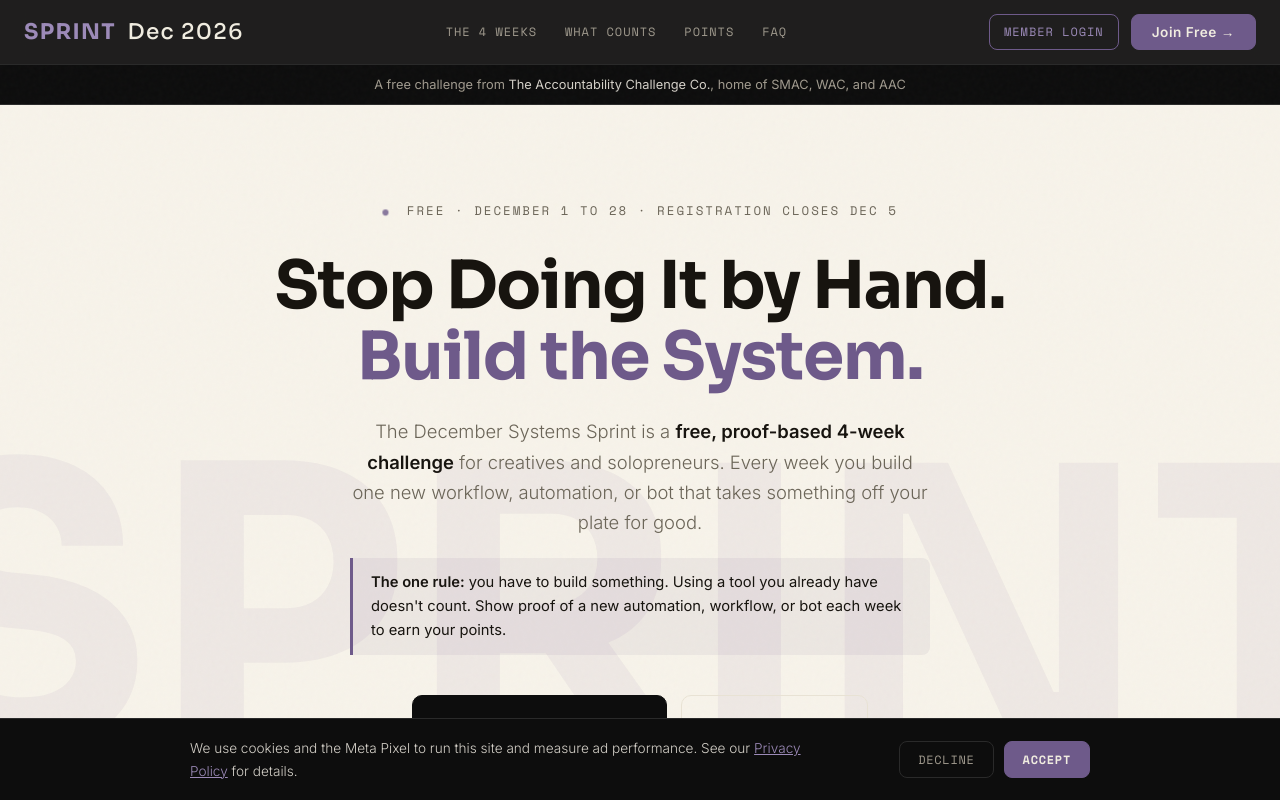
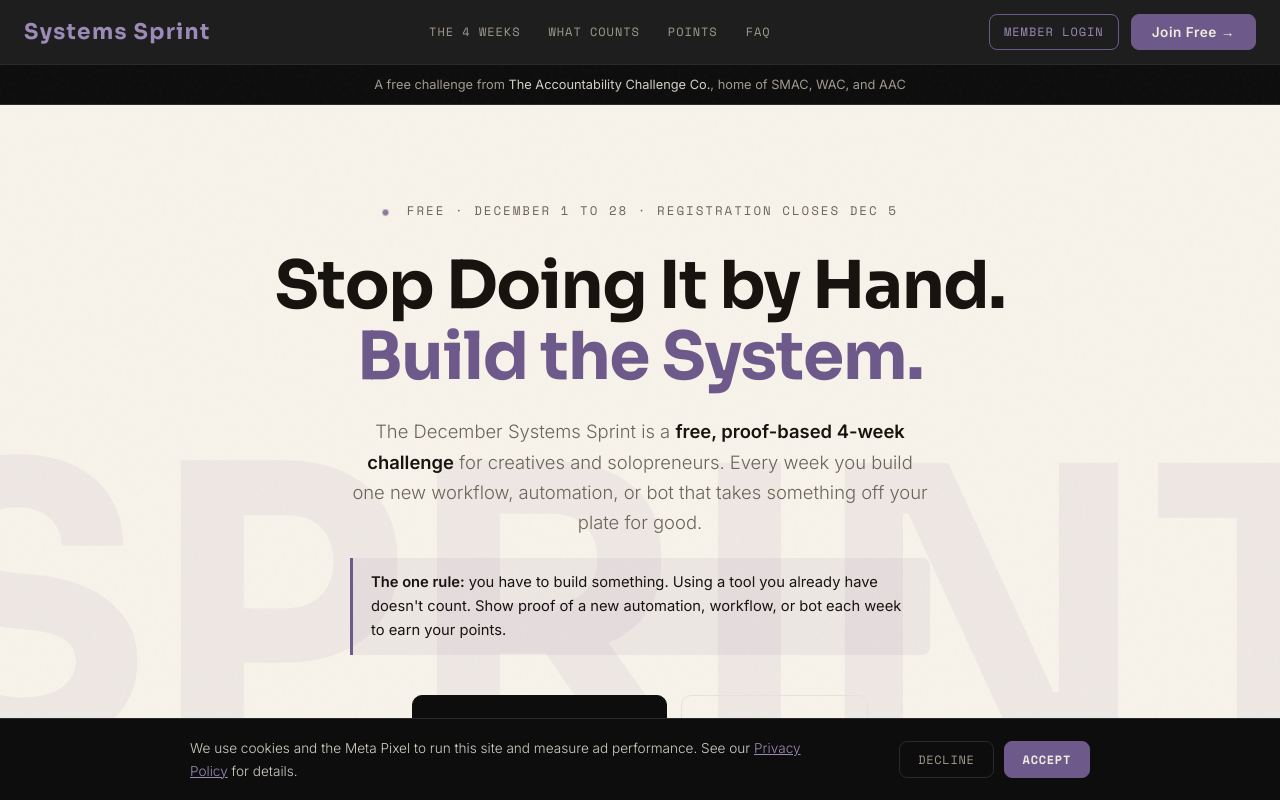
Before and after one commit to templetonimage/theaccountabilityco, a plain HTML site: page sprint/index.html in a window 1280 px wide. Shown: the top 800 px of the page. Drawn offline with nearby package versions, Linux system fonts and the light colour scheme.

Commit message:
Update index.html

```diff
--- a/sprint/index.html
+++ b/sprint/index.html
@@ -67,7 +67,7 @@
     .mobile-menu.open { display: flex; }
     .mobile-menu a { font-family: 'Space Mono', monospace; font-size: .85rem; letter-spacing: .08em; text-transform: uppercase; color: var(--muted); text-decoration: none; padding: 14px 0; border-bottom: 1px solid var(--border); }
     .mobile-menu a:last-child { border-bottom: none; }
-    @media (max-width: 720px) { .nav-links, .nav-cta, .nav-logo span { display: none; } .hamburger { display: flex; } }
+    @media (max-width: 720px) { .nav-links, .nav-cta { display: none; } .hamburger { display: flex; } .nav-logo { font-size: 1.05rem; letter-spacing: .02em; } .nav-login { padding: 6px 10px; } }
     .nav-login { white-space: nowrap; }
 
     /* PARENT BAR */
@@ -236,7 +236,7 @@
 <body>
 
 <nav>
-  <a href="/sprint/" class="nav-logo">SPRINT <span>Dec 2026</span></a>
+  <a href="/sprint/" class="nav-logo">Systems Sprint</a>
   <div class="nav-links">
     <a href="#weeks" class="nav-link">The 4 Weeks</a>
     <a href="#counts" class="nav-link">What Counts</a>
```
